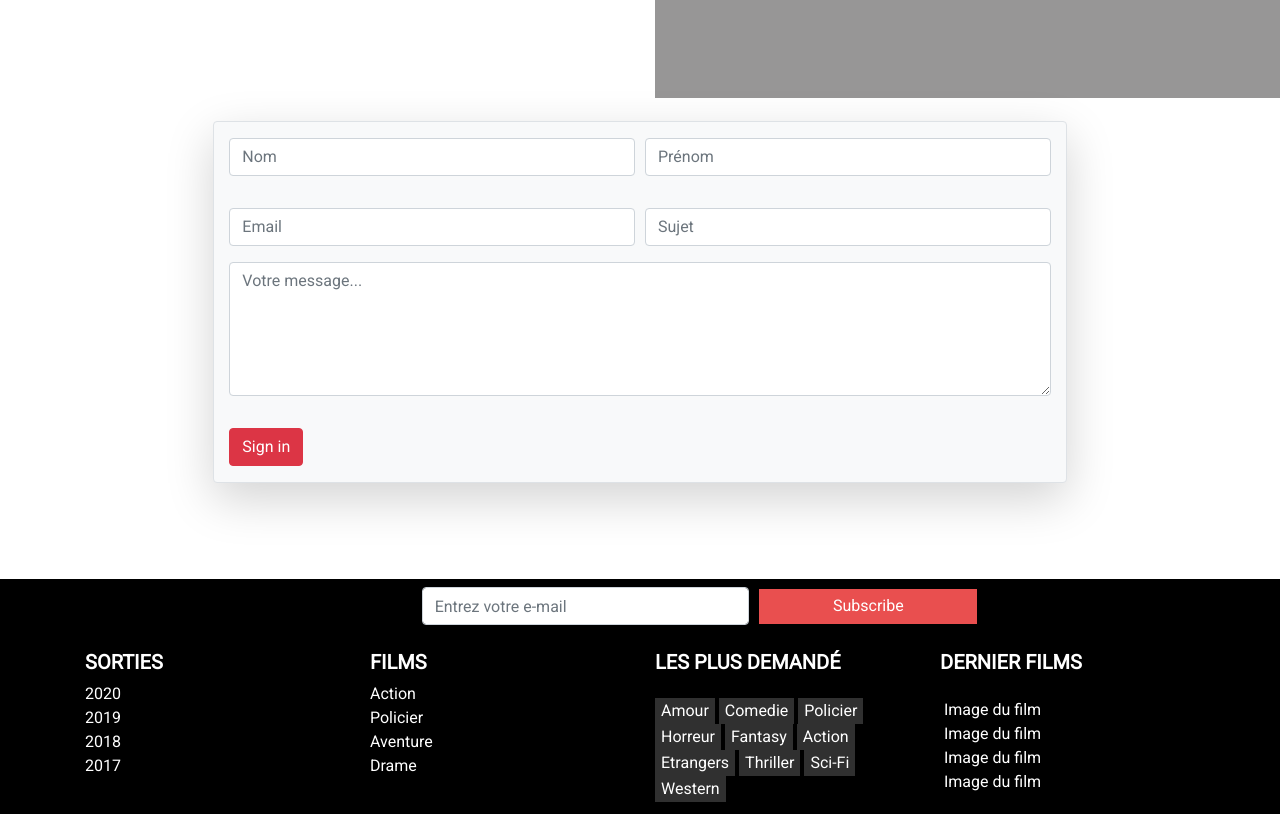
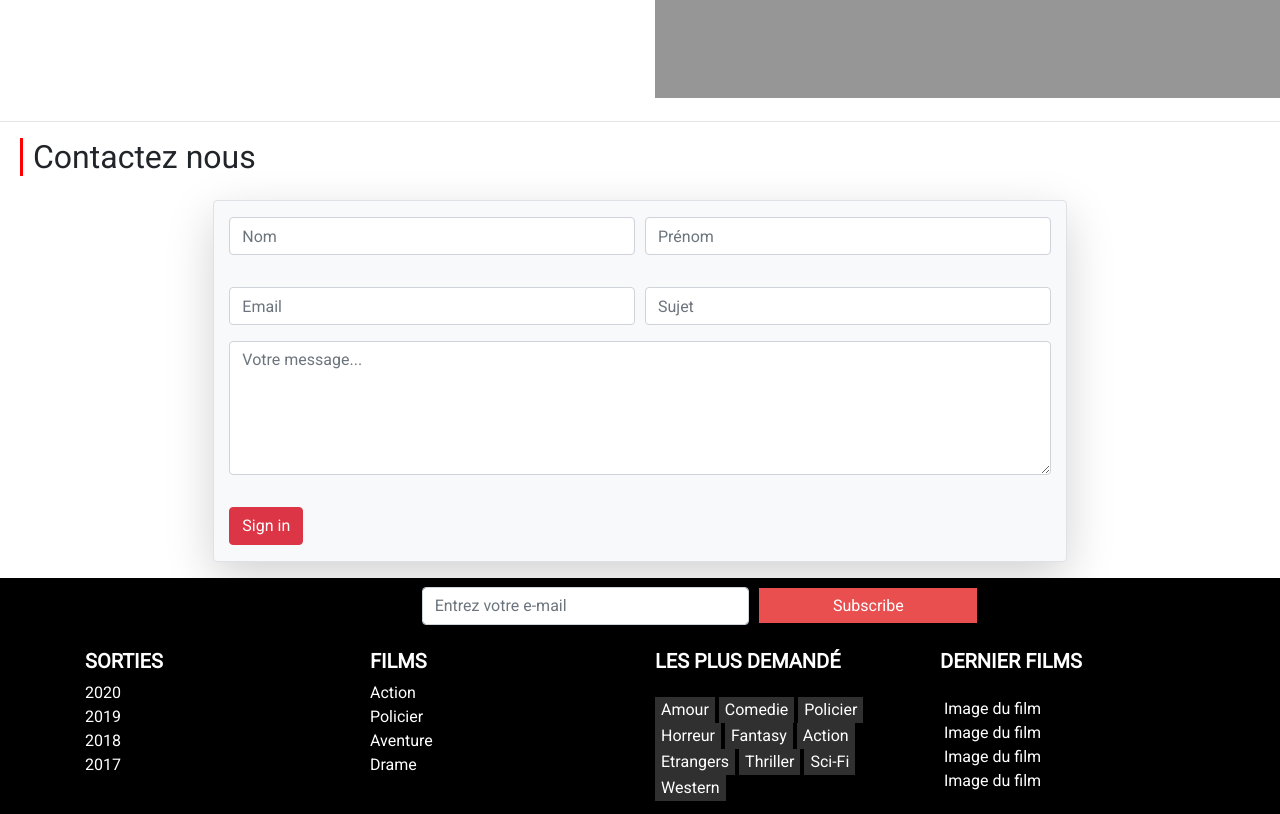
Before and after one commit to YassSek/Allez-Cine, a plain HTML site: page index.html in a window 1280 px wide. Shown: the part 1560-2374 px from the top of the page. Drawn offline with nearby package versions, Linux system fonts and the light colour scheme; no server answers.

Commit message:
ajout du lien de la newsletter , separation des differente section , test de quelque boutons et fonctionnalité , tout OK 12:26

```diff
--- a/index.html
+++ b/index.html
@@ -292,11 +292,18 @@
                 </div>
             </div>
         </div>
+    </section>
+    <hr>
+    <!--formulaire message-->
+    <section>
+        <article>
+            <div class="row">
+                <div class="col-md-12">
+                    <h2 id="boxFilm">Contactez nous</h2>
+                </div>
+            </div>
+        </article>
 
-
-    </section>
-
-    <!--formulaire message-->
         <form>
             <div class="col-xl-8 col-md-12 my-3 mx-auto border rounded shadow-lg bg-light text-white">
                 <div class="form-row my-3">
@@ -343,15 +350,14 @@
         </form>
 
 
+    </section>
+
+
 
 
     <!--submited-->
 
-    <a href="#" class="btn text-white my-3 btn-lg active" type="submit"><i class="fa fa-envelope"></i>
-        Envoyer</a>
-    </div>
-    </div>
-    </form>
+
 
 
     <!-- Footer -->
@@ -364,7 +370,9 @@
             <div class="col-md-4 col-1"></div>
             <input class="form-control col-md-3 col-7" type="email" placeholder="Entrez votre e-mail"
                 aria-label="e-mail">
-            <button class="col-md-2 col-3" id="btnSubs">Subscribe</button>
+            <button class="col-md-2 col-3" id="btnSubs">
+                <a href="./newsletters.html">Subscribe</a>
+            </button>
         </form>
 
 
```
Lines whose indentation alone changed are shown as unchanged.
